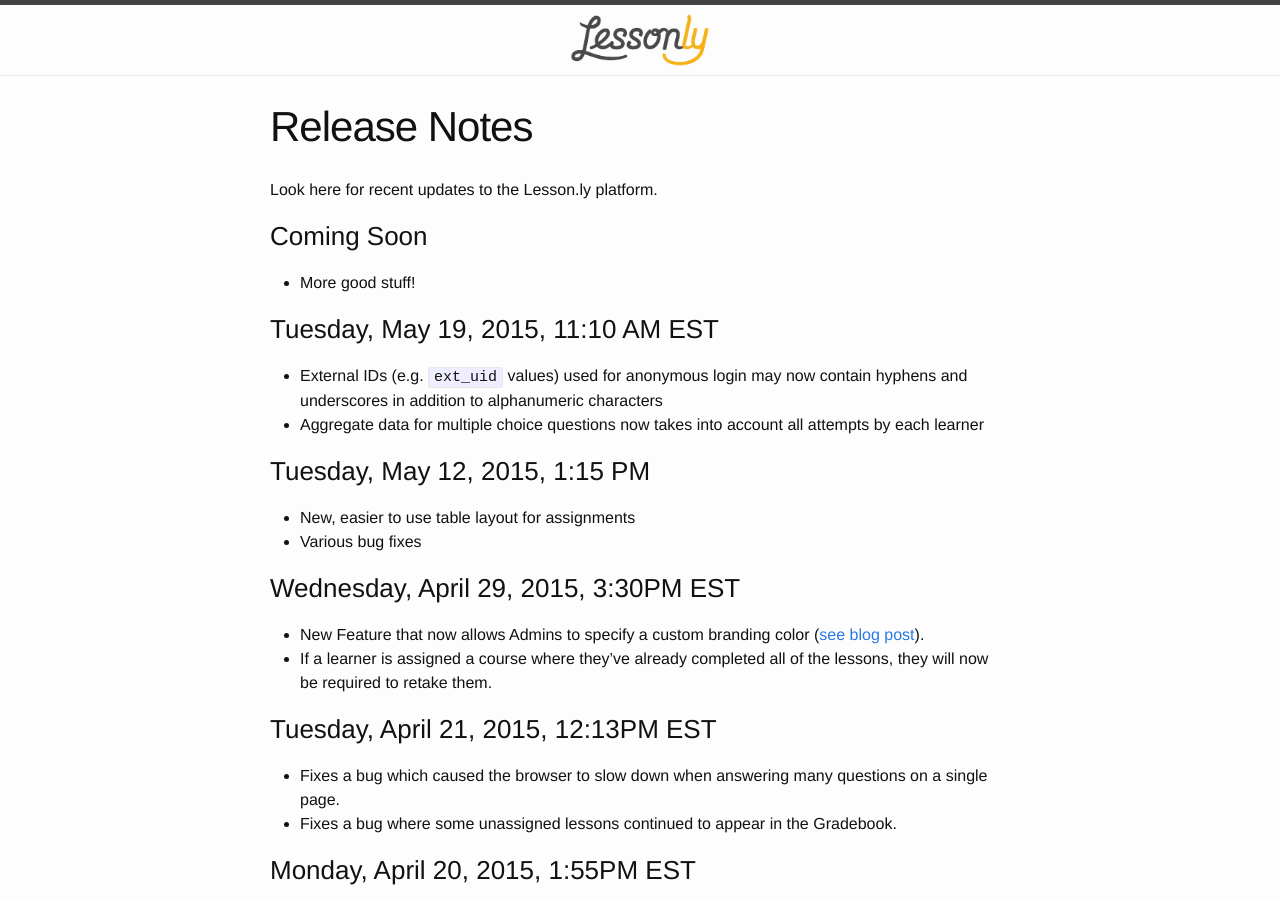
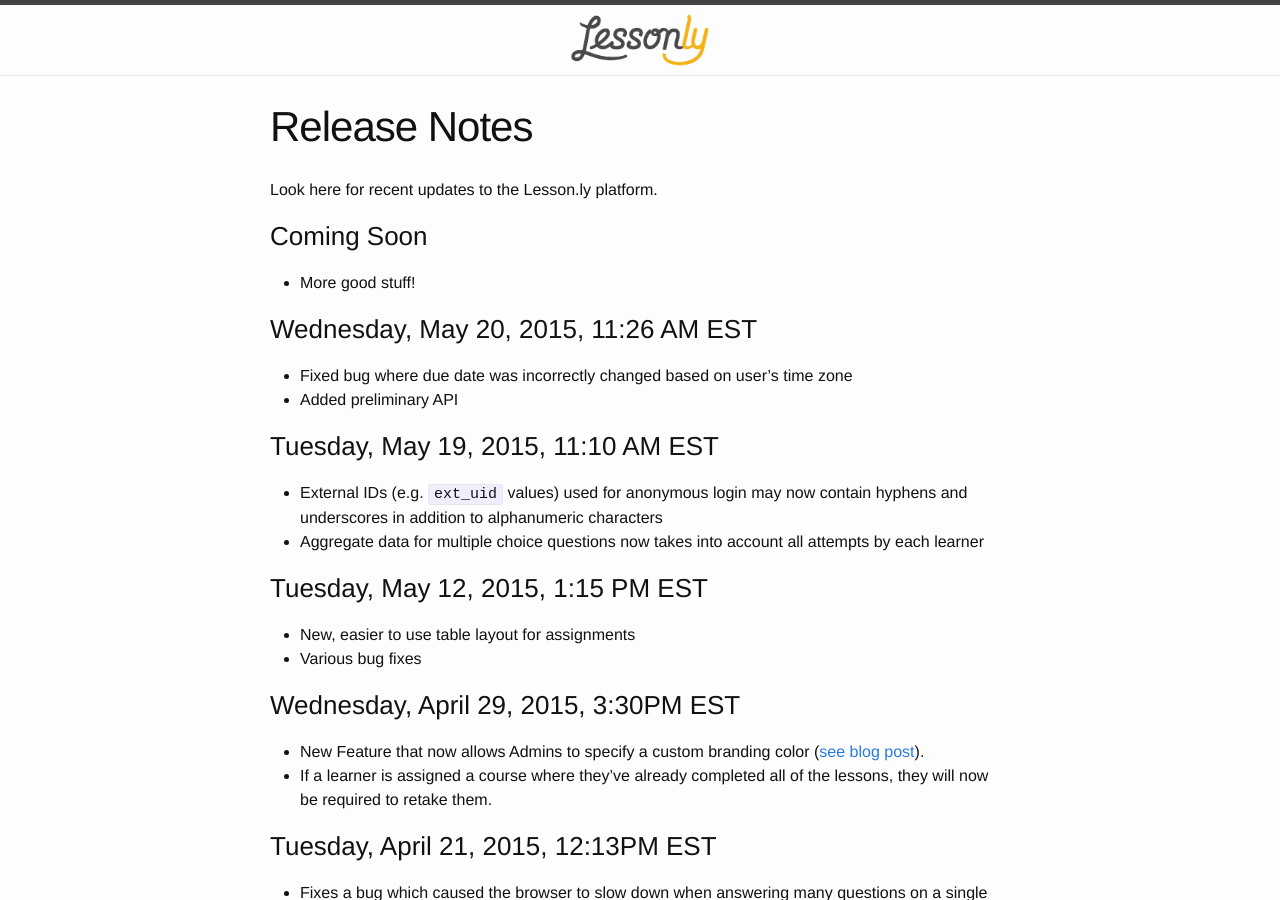
Before and after one commit to isabella232/lessonly.github.io, a Jekyll site: the page built from release-notes.md, in a window 1280 px wide and 900 px high. Built offline with Jekyll 4.4.1, drawn with Linux system fonts in a browser that asks for light colours.

Commit message:
API, release

```diff
--- a/release-notes.md
+++ b/release-notes.md
@@ -10,12 +10,17 @@
 
 - More good stuff!
 
+### Wednesday, May 20, 2015, 11:26 AM EST
+
+- Fixed bug where due date was incorrectly changed based on user's time zone
+- Added preliminary API
+
 ### Tuesday, May 19, 2015, 11:10 AM EST
 
 - External IDs (e.g. `ext_uid` values) used for anonymous login may now contain hyphens and underscores in addition to alphanumeric characters
 - Aggregate data for multiple choice questions now takes into account all attempts by each learner
 
-### Tuesday, May 12, 2015, 1:15 PM
+### Tuesday, May 12, 2015, 1:15 PM EST
 
 - New, easier to use table layout for assignments
 - Various bug fixes
```
